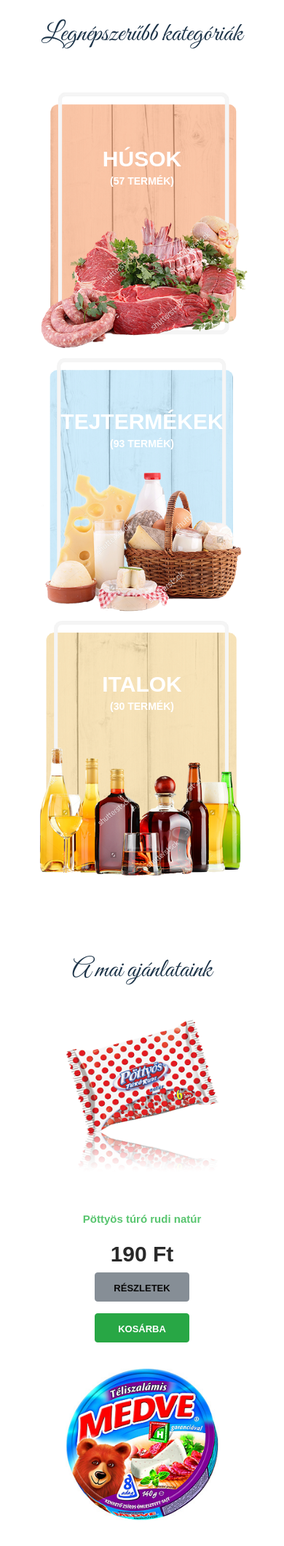
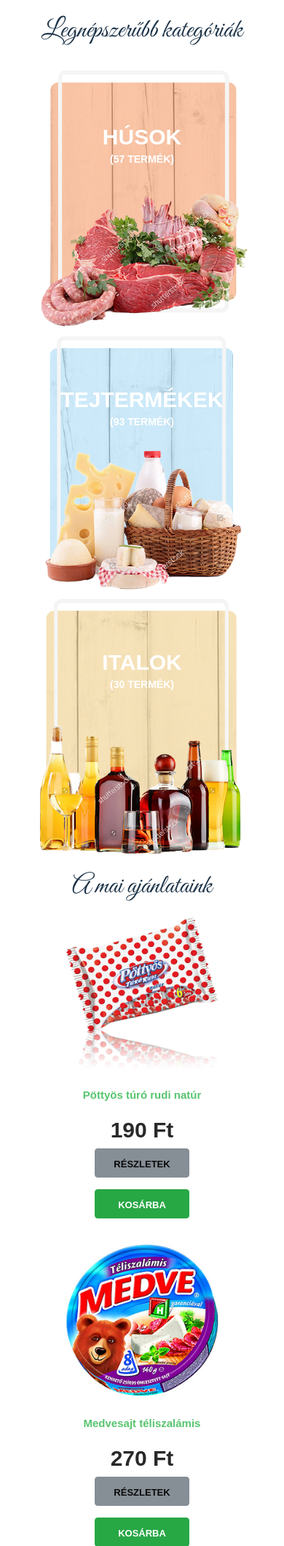
Before and after one commit to peronh/innSite, a PHP site: page / in a window 390 px wide. Shown: the part 189-2308 px from the top of the page at 73% size. Run offline with PHP 8.4, Linux system fonts and the light colour scheme; some web fonts are replaced.

Commit message:
update sm css

```diff
--- a/style.css
+++ b/style.css
@@ -784,6 +784,7 @@ iframe {
     }
     h1 {
         font-size: 48px;
+        padding: 0;
     }
     .categories-row {
         justify-content: center;
@@ -857,6 +858,21 @@ iframe {
     .col-footer {
         border-left: none;
     }
+    .mb-3, .my-3 {
+        margin-bottom: 20px!important;
+    }
+    .categories-container {
+         margin-bottom: 20px;
+    }
+    .offer-col img {
+        margin-bottom: 20px;
+    }
+    .cargo-row {
+        margin-top: 40px;
+    }
+    .container-fluid-favorite {
+        padding-top: 100px;
+    }
 }
 @media (max-width:575.99px) {
     h1 {
@@ -891,7 +907,6 @@ iframe {
     .desktop {
         display: block;
     }
-
 }@media (min-width:768px) and (max-width:991.99px) {
     .categories-row .categories-col img {
         width: 210px;
@@ -909,30 +924,19 @@ iframe {
         margin-top: 300px;
     }
 }@media (min-width:992px) and (max-width:1199.99px) {
-   .categories-row .categories-col img {
+    .categories-row .categories-col img {
         width: 280px;
         height: 350px;
     }
     .categories-col .head {
         font-size: 30px;
     }
+
     .categories-col .pieces {
         font-size: 14px;
     }
+
     .favorite-col h2 {
         font-size: 16px;
     }
-}@media (min-width:1601px) {
-   /* .categories-row .categories-col img {
-        width: 363px;
-        height: 440px;
-    }
-    .offer-col img, .favorite-col img {
-        width: 240px;
-        height: 240px;
-    }
-    .cargo-col img {
-        width: 120px;
-        height: 120px;
-    }*/
 }
```
